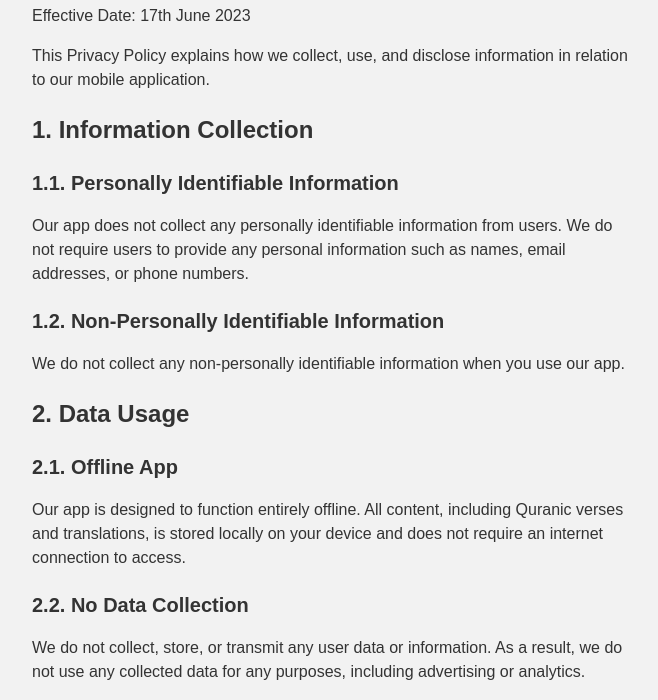
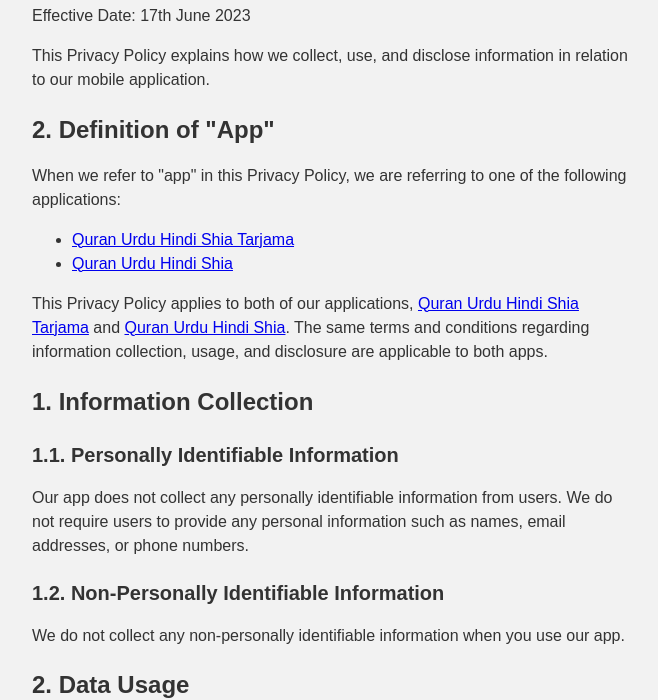
Before and after one commit to ahlulbait/quran-majeed-public-urls, a plain HTML site: page privacy-policy/index.html in a window 1280 px wide. Shown: the part 97-797 px from the top of the page, without its empty margins (308-966 px from the left). Drawn offline with Linux system fonts and the light colour scheme.

Commit message:
Modifying privacy policy

```diff
--- a/privacy-policy/index.html
+++ b/privacy-policy/index.html
@@ -49,6 +49,21 @@
   <p>This Privacy Policy explains how we collect, use, and disclose information in relation to our mobile application.
   </p>
 
+  <h2>2. Definition of "App"</h2>
+
+  <p>When we refer to "app" in this Privacy Policy, we are referring to one of the following applications:</p>
+
+  <ul>
+    <li>
+      <a href="https://play.google.com/store/apps/details?id=xyz.ahlalbayt.quranmajeed">Quran Urdu Hindi Shia Tarjama</a>
+    </li>
+    <li>
+      <a href="https://play.google.com/store/apps/details?id=quran.salman.saif.com.databaseapplication">Quran Urdu Hindi Shia</a>
+    </li>
+  </ul>
+
+  <p>This Privacy Policy applies to both of our applications, <a href="https://play.google.com/store/apps/details?id=xyz.ahlalbayt.quranmajeed">Quran Urdu Hindi Shia Tarjama</a> and <a href="https://play.google.com/store/apps/details?id=quran.salman.saif.com.databaseapplication">Quran Urdu Hindi Shia</a>. The same terms and conditions regarding information collection, usage, and disclosure are applicable to both apps.</p>
+
   <h2>1. Information Collection</h2>
 
   <h3>1.1. Personally Identifiable Information</h3>
```
